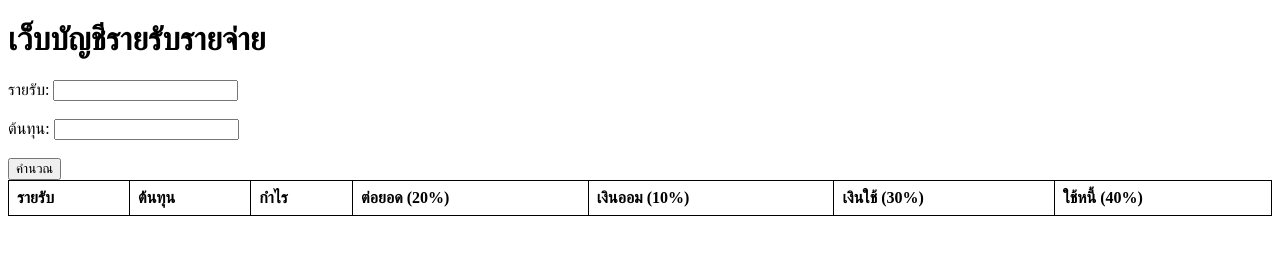
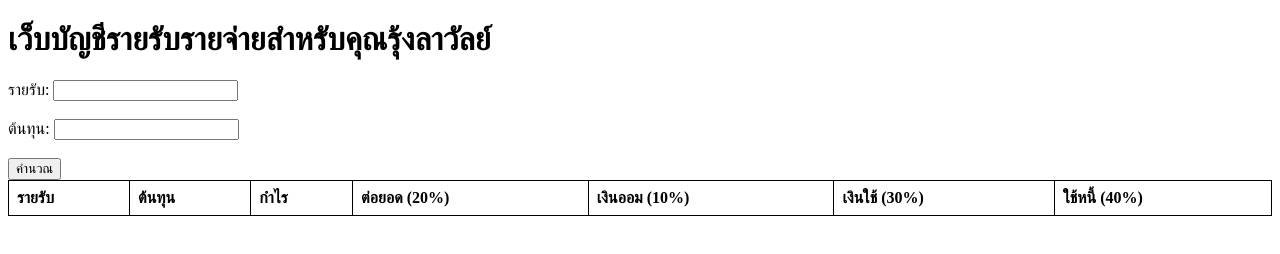
Before and after one commit to lawtamung/webrich, a plain HTML site: page index.html in a window 1280 px wide. Drawn offline with Linux system fonts and the light colour scheme.

Commit message:
Update index.html

```diff
--- a/index.html
+++ b/index.html
@@ -19,7 +19,7 @@
     </style>
 </head>
 <body>
-    <h1>เว็บบัญชีรายรับรายจ่าย</h1>
+    <h1>เว็บบัญชีรายรับรายจ่ายสำหรับคุณรุ้งลาวัลย์</h1>
     <form id="incomeForm">
         <label for="income">รายรับ:</label>
         <input type="number" id="income" name="income" required><br><br>
```
